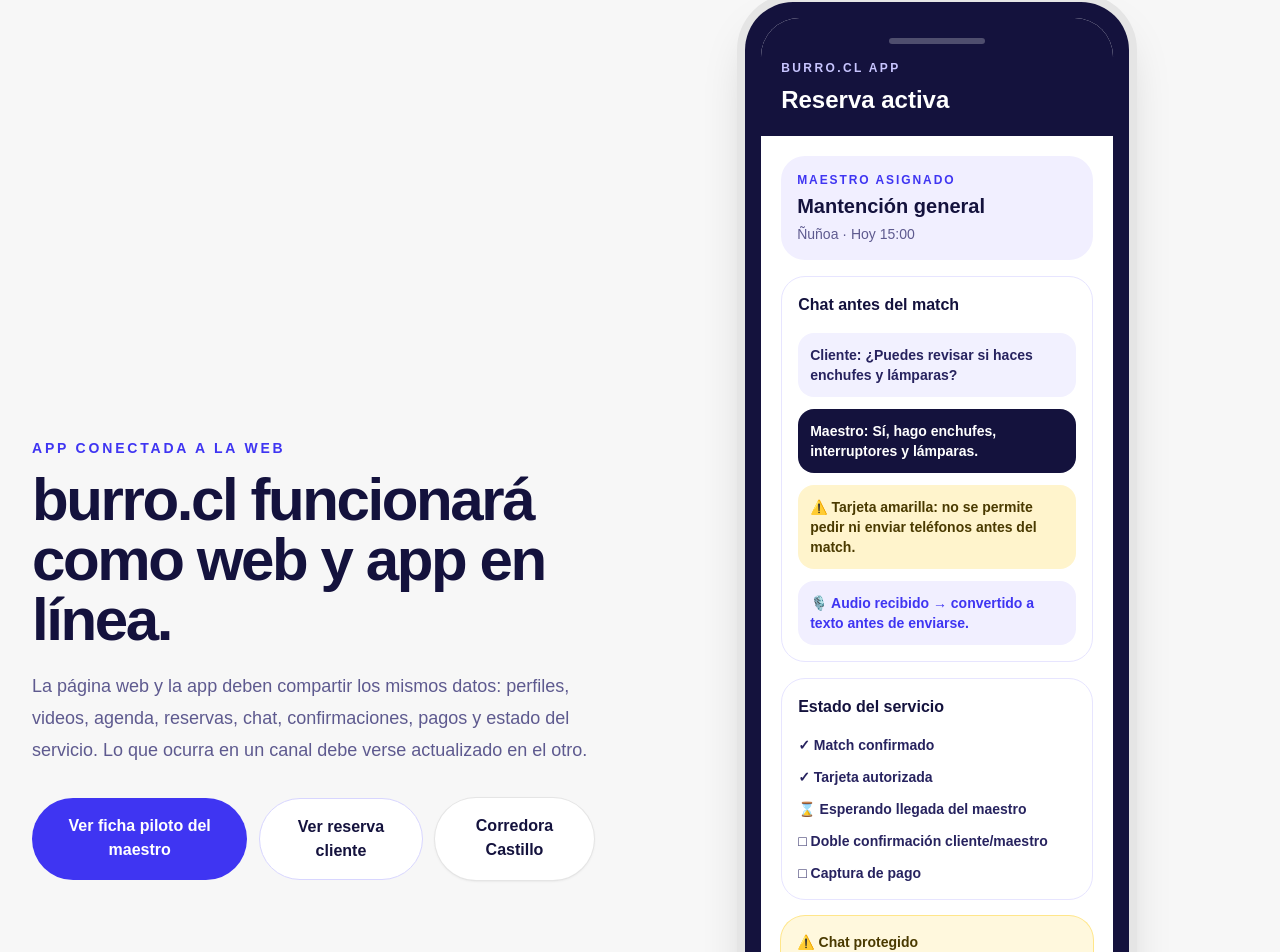
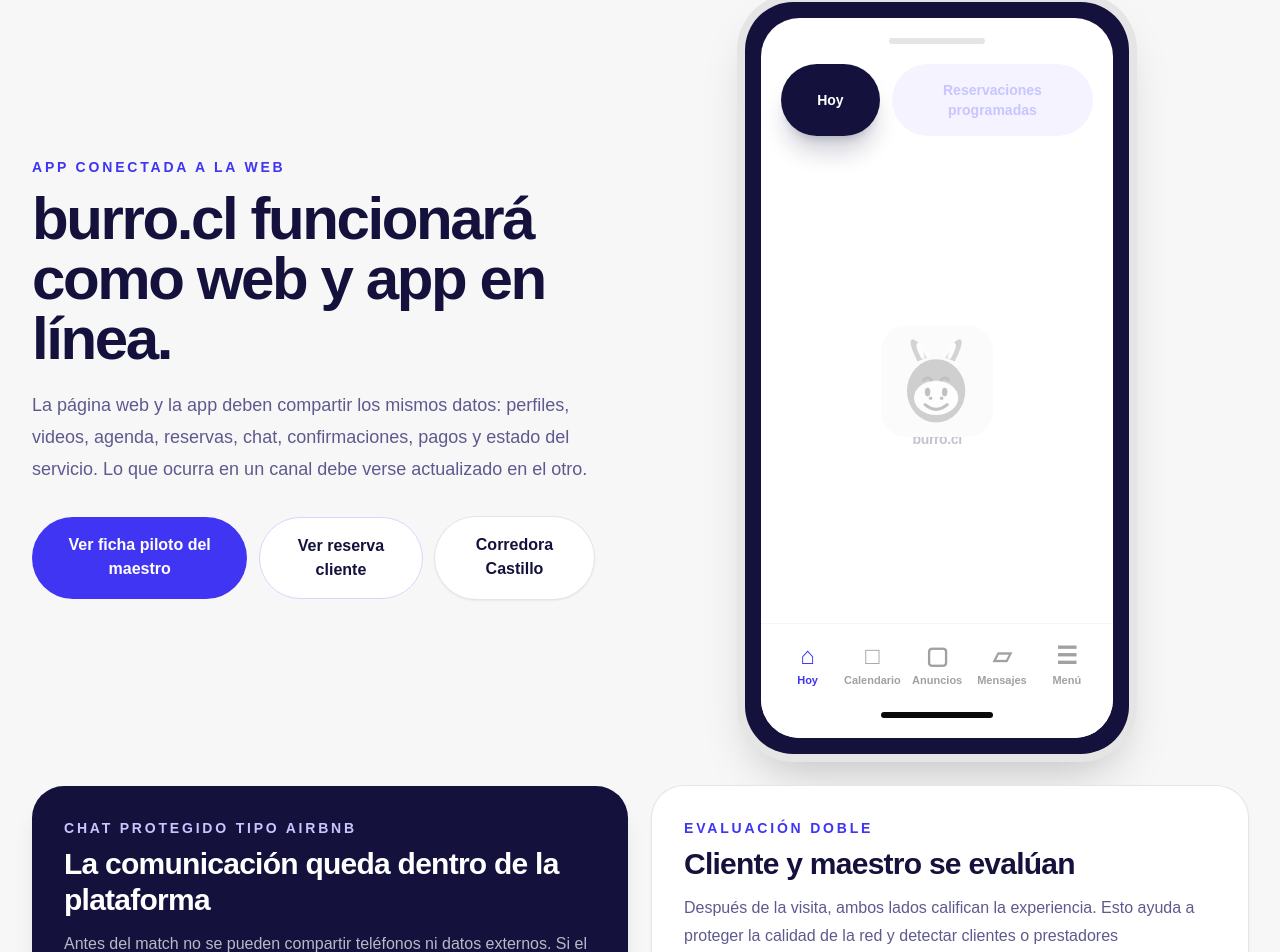
Before and after one commit to tomascastilloe-ship-it/servicios-cl-prototype, a Next.js app: page /app in a window 1280 px wide. Shown: the part 127-1079 px from the top of the page. Built offline with nearby package versions, Linux system fonts and the light colour scheme.

Commit message:
feat: add Airbnb-style app startup watermark

```diff
--- a/src/app/app/page.tsx
+++ b/src/app/app/page.tsx
@@ -1,3 +1,4 @@
+import Image from "next/image";
 import Link from "next/link";
 import { SiteHeader } from "@/components/SiteHeader";
 
@@ -42,6 +43,14 @@
   "Cordialidad y comunicación",
 ];
 
+const bottomNav = [
+  { label: "Hoy", icon: "⌂", active: true },
+  { label: "Calendario", icon: "□", active: false },
+  { label: "Anuncios", icon: "▢", active: false },
+  { label: "Mensajes", icon: "▱", active: false },
+  { label: "Menú", icon: "☰", active: false },
+];
+
 export default function AppPrototypePage() {
   return (
     <main className="min-h-screen bg-[#f7f7f7] text-[#14123D]">
@@ -70,51 +79,52 @@
           </div>
 
           <div className="mx-auto w-full max-w-sm rounded-[3rem] bg-[#14123D] p-4 shadow-2xl ring-8 ring-neutral-200">
-            <div className="overflow-hidden rounded-[2.4rem] bg-white">
-              <div className="bg-[#14123D] px-5 py-5 text-white">
-                <div className="mx-auto mb-4 h-1.5 w-24 rounded-full bg-white/25" />
-                <p className="text-xs font-black uppercase tracking-[0.2em] text-[#C8C5FF]">burro.cl app</p>
-                <h2 className="mt-2 text-2xl font-black">Reserva activa</h2>
+            <div className="flex min-h-[720px] flex-col overflow-hidden rounded-[2.4rem] bg-white">
+              <div className="px-5 pb-4 pt-5">
+                <div className="mx-auto mb-5 h-1.5 w-24 rounded-full bg-neutral-200" />
+                <div className="flex gap-3">
+                  <button className="rounded-full bg-[#14123D] px-9 py-4 text-sm font-black text-white shadow-xl shadow-[#14123D]/20">
+                    Hoy
+                  </button>
+                  <button className="rounded-full bg-[#F4F3FF] px-7 py-4 text-sm font-black text-[#C8C5FF]">
+                    Reservaciones programadas
+                  </button>
+                </div>
               </div>
-              <div className="space-y-4 p-5">
-                <div className="rounded-3xl bg-[#F1EFFF] p-4">
-                  <p className="text-xs font-black uppercase tracking-[0.16em] text-[#3F35F2]">Maestro asignado</p>
-                  <p className="mt-1 text-xl font-black">Mantención general</p>
-                  <p className="mt-1 text-sm text-[#5E5A8F]">Ñuñoa · Hoy 15:00</p>
+
+              <div className="relative flex flex-1 items-center justify-center px-8">
+                <Link
+                  href="/"
+                  aria-label="Ir a burro.cl"
+                  className="group flex flex-col items-center opacity-25 transition hover:opacity-55"
+                >
+                  <Image
+                    src="/brand/burro-icon.svg"
+                    alt="burro.cl"
+                    width={132}
+                    height={132}
+                    className="h-28 w-28 grayscale"
+                    priority
+                  />
+                  <span className="-mt-2 text-sm font-black tracking-tight text-[#14123D]">burro.cl</span>
+                </Link>
+              </div>
+
+              <div className="border-t border-neutral-100 bg-white px-4 pb-5 pt-3">
+                <div className="grid grid-cols-5 gap-1">
+                  {bottomNav.map((item) => (
+                    <button
+                      key={item.label}
+                      className={`flex flex-col items-center gap-1 rounded-2xl py-2 text-[11px] font-bold ${
+                        item.active ? "text-[#3F35F2]" : "text-neutral-400"
+                      }`}
+                    >
+                      <span className="text-2xl leading-none">{item.icon}</span>
+                      <span>{item.label}</span>
+                    </button>
+                  ))}
                 </div>
-                <div className="rounded-3xl border border-[#E7E5FF] p-4">
-                  <p className="font-black">Chat antes del match</p>
-                  <div className="mt-4 space-y-3 text-sm font-bold text-[#27235F]">
-                    <p className="rounded-2xl bg-[#F2F1FF] p-3">Cliente: ¿Puedes revisar si haces enchufes y lámparas?</p>
-                    <p className="rounded-2xl bg-[#14123D] p-3 text-white">Maestro: Sí, hago enchufes, interruptores y lámparas.</p>
-                    <p className="rounded-2xl bg-[#FFF4CC] p-3 text-[#4A3A00]">⚠️ Tarjeta amarilla: no se permite pedir ni enviar teléfonos antes del match.</p>
-                    <p className="rounded-2xl bg-[#F1EFFF] p-3 text-[#3F35F2]">🎙️ Audio recibido → convertido a texto antes de enviarse.</p>
-                  </div>
-                </div>
-                <div className="rounded-3xl border border-[#E7E5FF] p-4">
-                  <p className="font-black">Estado del servicio</p>
-                  <div className="mt-4 space-y-3 text-sm font-bold text-[#27235F]">
-                    <p>✓ Match confirmado</p>
-                    <p>✓ Tarjeta autorizada</p>
-                    <p>⌛ Esperando llegada del maestro</p>
-                    <p>□ Doble confirmación cliente/maestro</p>
-                    <p>□ Captura de pago</p>
-                  </div>
-                </div>
-                <div className="rounded-3xl bg-[#FFF8DD] p-4 text-[#4A3A00] ring-1 ring-[#FFE68A]">
-                  <p className="text-sm font-black">⚠️ Chat protegido</p>
-                  <p className="mt-2 text-xs leading-5">No se permiten teléfonos, correos ni pagos por fuera. Los audios se convierten a texto antes de enviarse.</p>
-                </div>
-                <button className="w-full rounded-full bg-[#14123D] px-5 py-4 font-black text-white">
-                  Confirmar llegada
-                </button>
-                <div className="rounded-3xl bg-[#F2F1FF] p-4">
-                  <p className="text-sm font-black">Evaluación posterior</p>
-                  <p className="mt-2 text-xs leading-5 text-[#5E5A8F]">Puntualidad · Calidad · Limpieza · Cordialidad · Cliente colaborativo</p>
-                </div>
-                <p className="text-center text-xs leading-5 text-[#7773A8]">
-                  La confirmación también podrá enviarse por WhatsApp automático para cliente y prestador.
-                </p>
+                <div className="mx-auto mt-4 h-1.5 w-28 rounded-full bg-neutral-950" />
               </div>
             </div>
           </div>
```
